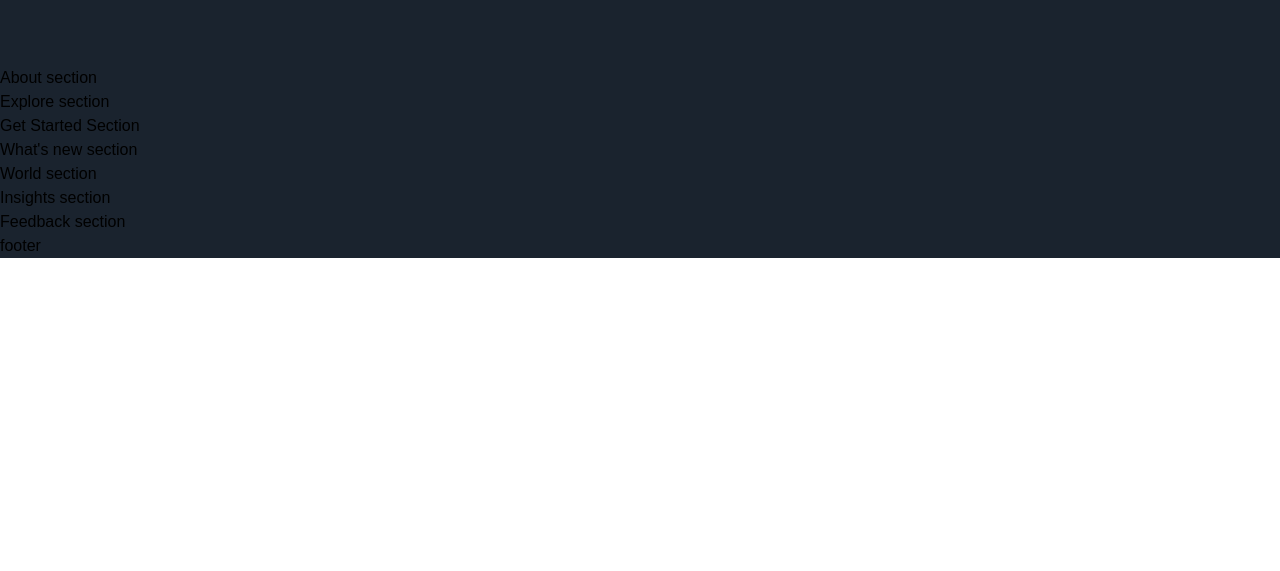
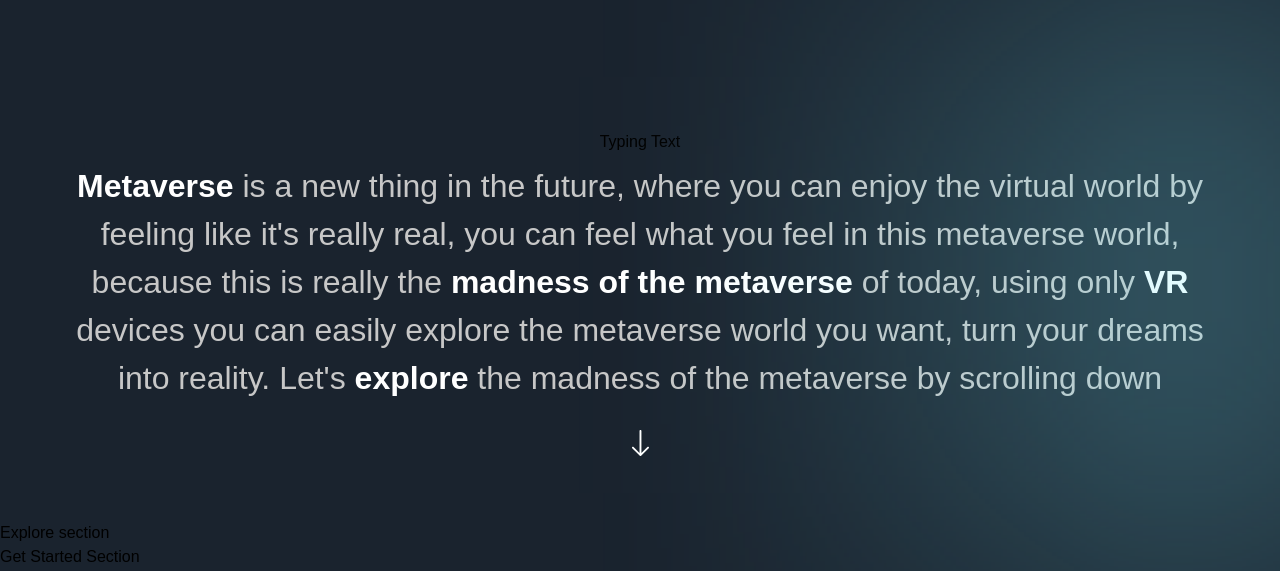
Before and after one commit to Harshalvk/metaverse_landing_page, a Next.js app: page / in a window 1280 px wide. Shown: the part 1038-1609 px from the top of the page. Before the commit the page ends 1296 px from the top, so only its background shows below. Built offline with nearby package versions, Linux system fonts and the light colour scheme; a web font is replaced by a local one.

Commit message:
add: about section

```diff
--- a/sections/About.jsx
+++ b/sections/About.jsx
@@ -1,8 +1,38 @@
 'use client';
 
+
+import { motion } from "framer-motion";
+import { TypingText } from "../components";
+
+import styles from '../styles';
+import { fadeIn, staggerContainer } from '../utils/motion';
+
 const About = () => (
-  <section>
-    About section
+  <section className={`${styles.paddings} relative z-10`}>
+    <div className="gradient-02 z-0"/>
+    <motion.div
+      variants={staggerContainer}
+      initial="hidden"
+      whileInView="show"
+      viewport={{ once: false, amount: 0.25}}
+      className={`${styles.innerWidth} mx-auto ${styles.flexCenter} flex-col`}
+    >
+      <TypingText title="| About Metaversus" textStyles="text-center"/>
+
+      <motion.p
+        variants={fadeIn('up', 'tween', 0.2, 1)}
+        className="mt-[8px] font-normal sm:text-[32px] text-[20px] text-center text-secondary-white"
+      >
+        <span className="font-extrabold text-white">Metaverse</span> is a new thing in the future, where you can enjoy the virtual world by feeling like it's really real, you can feel what you feel in this metaverse world, because this is really the <span className="font-extrabold text-white">madness of the metaverse </span>of today, using only <span className="font-extrabold text-white">VR</span> devices you can easily explore the metaverse world you want, turn your dreams into reality. Let's <span className="font-extrabold text-white">explore</span> the madness of the metaverse by scrolling down
+      </motion.p>
+
+      <motion.img
+        variants={fadeIn('up', 'tween', 0.3, 1)}
+        src="/arrow-down.svg"
+        alt="arrow down"
+        className="w-[18px] h-[28] object-contain mt-[28px]"
+      />
+    </motion.div>
   </section>
 );
 
```
